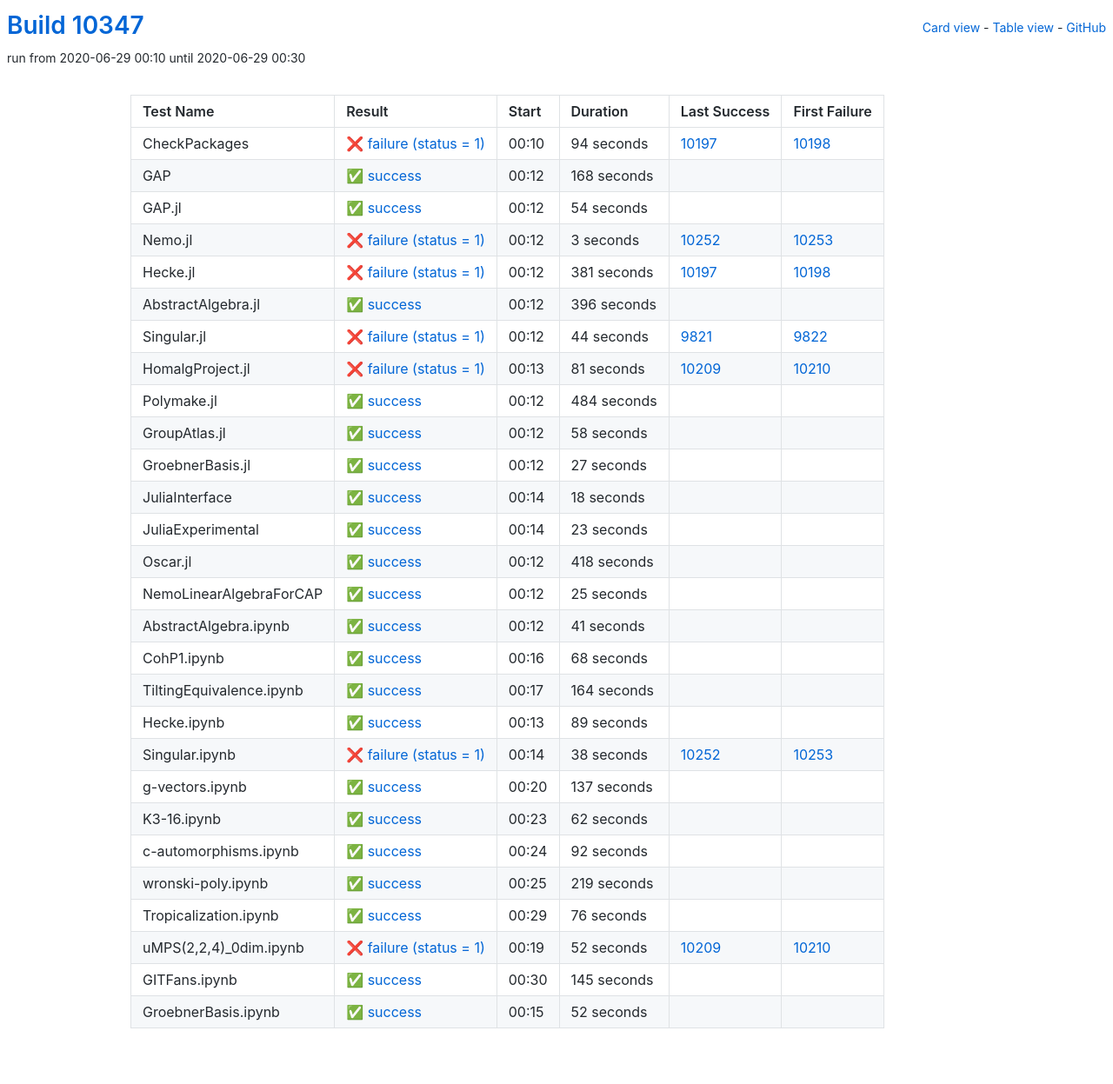
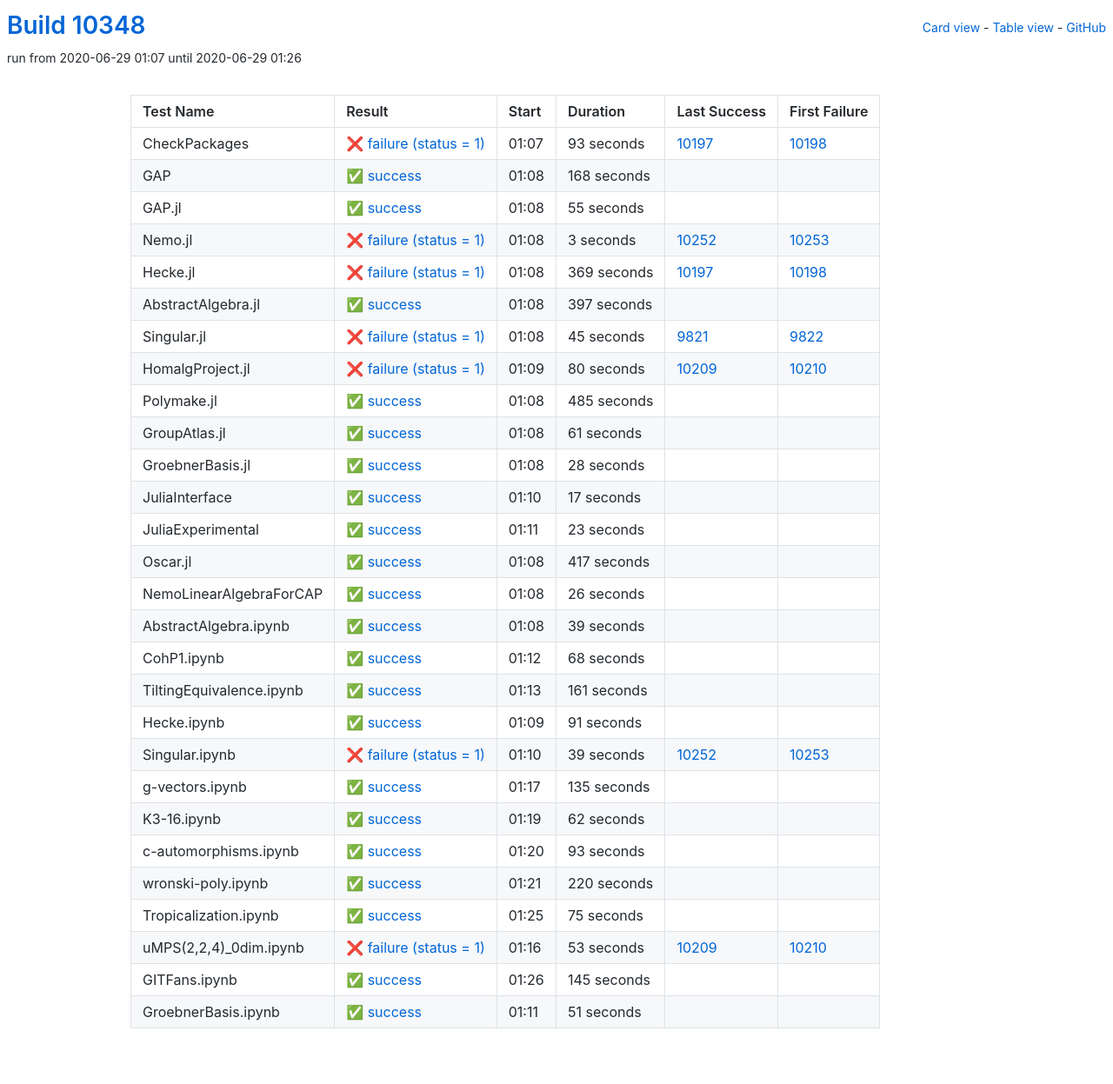
Before and after one commit to oscar-system/oscar-ci-status, a Jekyll site: the page built from table.html, in a window 1280 px wide. Shown: the whole page at 87% size. Built offline with Jekyll 4.4.1, drawn with Linux system fonts in a browser that asks for light colours.

Commit message:
Build #10348

```diff
--- a/_data/ci.yml
+++ b/_data/ci.yml
@@ -1,6 +1,6 @@
 ---
-build: 10347
-build_url: https://oscarci.mathematik.uni-kl.de/job/oscar/10347/
+build: 10348
+build_url: https://oscarci.mathematik.uni-kl.de/job/oscar/10348/
 job: oscar
 organization: oscar-system
 repo: oscar-ci-status
@@ -8,20 +8,20 @@
 tests:
 - name: CheckPackages
   id: checkpackages
-  log: https://oscarci.mathematik.uni-kl.de/job/oscar/10347/artifact/logs/build-10347/CheckPackages.log
-  start: 2020-06-29 00:10
+  log: https://oscarci.mathematik.uni-kl.de/job/oscar/10348/artifact/logs/build-10348/CheckPackages.log
+  start: 2020-06-29 01:07
   success: false
   exitcode: 1
   status: failure
-  duration: 94
+  duration: 93
   last_success: 10197
   last_success_url: https://oscarci.mathematik.uni-kl.de/job/oscar/10197/
   first_failure: 10198
   first_failure_url: https://oscarci.mathematik.uni-kl.de/job/oscar/10198/
 - name: GAP
   id: gap
-  log: https://oscarci.mathematik.uni-kl.de/job/oscar/10347/artifact/logs/build-10347/GAP.log
-  start: 2020-06-29 00:12
+  log: https://oscarci.mathematik.uni-kl.de/job/oscar/10348/artifact/logs/build-10348/GAP.log
+  start: 2020-06-29 01:08
   success: true
   exitcode: 0
   status: success
@@ -32,20 +32,20 @@
   first_failure_url:
 - name: GAP.jl
   id: gap-jl
-  log: https://oscarci.mathematik.uni-kl.de/job/oscar/10347/artifact/logs/build-10347/GAP.jl.log
-  start: 2020-06-29 00:12
+  log: https://oscarci.mathematik.uni-kl.de/job/oscar/10348/artifact/logs/build-10348/GAP.jl.log
+  start: 2020-06-29 01:08
   success: true
   exitcode: 0
   status: success
-  duration: 54
+  duration: 55
   last_success: false
   last_success_url:
   first_failure: false
   first_failure_url:
 - name: Nemo.jl
   id: nemo-jl
-  log: https://oscarci.mathematik.uni-kl.de/job/oscar/10347/artifact/logs/build-10347/Nemo.jl.log
-  start: 2020-06-29 00:12
+  log: https://oscarci.mathematik.uni-kl.de/job/oscar/10348/artifact/logs/build-10348/Nemo.jl.log
+  start: 2020-06-29 01:08
   success: false
   exitcode: 1
   status: failure
@@ -56,104 +56,104 @@
   first_failure_url: https://oscarci.mathematik.uni-kl.de/job/oscar/10253/
 - name: Hecke.jl
   id: hecke-jl
-  log: https://oscarci.mathematik.uni-kl.de/job/oscar/10347/artifact/logs/build-10347/Hecke.jl.log
-  start: 2020-06-29 00:12
+  log: https://oscarci.mathematik.uni-kl.de/job/oscar/10348/artifact/logs/build-10348/Hecke.jl.log
+  start: 2020-06-29 01:08
   success: false
   exitcode: 1
   status: failure
-  duration: 381
+  duration: 369
   last_success: 10197
   last_success_url: https://oscarci.mathematik.uni-kl.de/job/oscar/10197/
   first_failure: 10198
   first_failure_url: https://oscarci.mathematik.uni-kl.de/job/oscar/10198/
 - name: AbstractAlgebra.jl
   id: abstractalgebra-jl
-  log: https://oscarci.mathematik.uni-kl.de/job/oscar/10347/artifact/logs/build-10347/AbstractAlgebra.jl.log
-  start: 2020-06-29 00:12
+  log: https://oscarci.mathematik.uni-kl.de/job/oscar/10348/artifact/logs/build-10348/AbstractAlgebra.jl.log
+  start: 2020-06-29 01:08
   success: true
   exitcode: 0
   status: success
-  duration: 396
+  duration: 397
   last_success: false
   last_success_url:
   first_failure: false
   first_failure_url:
 - name: Singular.jl
   id: singular-jl
-  log: https://oscarci.mathematik.uni-kl.de/job/oscar/10347/artifact/logs/build-10347/Singular.jl.log
-  start: 2020-06-29 00:12
+  log: https://oscarci.mathematik.uni-kl.de/job/oscar/10348/artifact/logs/build-10348/Singular.jl.log
+  start: 2020-06-29 01:08
   success: false
   exitcode: 1
   status: failure
-  duration: 44
+  duration: 45
   last_success: 9821
   last_success_url: https://oscarci.mathematik.uni-kl.de/job/oscar/9821/
   first_failure: 9822
   first_failure_url: https://oscarci.mathematik.uni-kl.de/job/oscar/9822/
 - name: HomalgProject.jl
   id: homalgproject-jl
-  log: https://oscarci.mathematik.uni-kl.de/job/oscar/10347/artifact/logs/build-10347/HomalgProject.jl.log
-  start: 2020-06-29 00:13
+  log: https://oscarci.mathematik.uni-kl.de/job/oscar/10348/artifact/logs/build-10348/HomalgProject.jl.log
+  start: 2020-06-29 01:09
   success: false
   exitcode: 1
   status: failure
-  duration: 81
+  duration: 80
   last_success: 10209
   last_success_url: https://oscarci.mathematik.uni-kl.de/job/oscar/10209/
   first_failure: 10210
   first_failure_url: https://oscarci.mathematik.uni-kl.de/job/oscar/10210/
 - name: Polymake.jl
   id: polymake-jl
-  log: https://oscarci.mathematik.uni-kl.de/job/oscar/10347/artifact/logs/build-10347/Polymake.jl.log
-  start: 2020-06-29 00:12
+  log: https://oscarci.mathematik.uni-kl.de/job/oscar/10348/artifact/logs/build-10348/Polymake.jl.log
+  start: 2020-06-29 01:08
   success: true
   exitcode: 0
   status: success
-  duration: 484
+  duration: 485
   last_success: false
   last_success_url:
   first_failure: false
   first_failure_url:
 - name: GroupAtlas.jl
   id: groupatlas-jl
-  log: https://oscarci.mathematik.uni-kl.de/job/oscar/10347/artifact/logs/build-10347/GroupAtlas.jl.log
-  start: 2020-06-29 00:12
+  log: https://oscarci.mathematik.uni-kl.de/job/oscar/10348/artifact/logs/build-10348/GroupAtlas.jl.log
+  start: 2020-06-29 01:08
   success: true
   exitcode: 0
   status: success
-  duration: 58
+  duration: 61
   last_success: false
   last_success_url:
   first_failure: false
   first_failure_url:
 - name: GroebnerBasis.jl
   id: groebnerbasis-jl
-  log: https://oscarci.mathematik.uni-kl.de/job/oscar/10347/artifact/logs/build-10347/GroebnerBasis.jl.log
-  start: 2020-06-29 00:12
+  log: https://oscarci.mathematik.uni-kl.de/job/oscar/10348/artifact/logs/build-10348/GroebnerBasis.jl.log
+  start: 2020-06-29 01:08
   success: true
   exitcode: 0
   status: success
-  duration: 27
+  duration: 28
   last_success: false
   last_success_url:
   first_failure: false
   first_failure_url:
 - name: JuliaInterface
   id: juliainterface
-  log: https://oscarci.mathematik.uni-kl.de/job/oscar/10347/artifact/logs/build-10347/JuliaInterface.log
-  start: 2020-06-29 00:14
+  log: https://oscarci.mathematik.uni-kl.de/job/oscar/10348/artifact/logs/build-10348/JuliaInterface.log
+  start: 2020-06-29 01:10
   success: true
   exitcode: 0
   status: success
-  duration: 18
+  duration: 17
   last_success: false
   last_success_url:
   first_failure: false
   first_failure_url:
 - name: JuliaExperimental
   id: juliaexperimental
-  log: https://oscarci.mathematik.uni-kl.de/job/oscar/10347/artifact/logs/build-10347/JuliaExperimental.log
-  start: 2020-06-29 00:14
+  log: https://oscarci.mathematik.uni-kl.de/job/oscar/10348/artifact/logs/build-10348/JuliaExperimental.log
+  start: 2020-06-29 01:11
   success: true
   exitcode: 0
   status: success
@@ -164,44 +164,44 @@
   first_failure_url:
 - name: Oscar.jl
   id: oscar-jl
-  log: https://oscarci.mathematik.uni-kl.de/job/oscar/10347/artifact/logs/build-10347/Oscar.jl.log
-  start: 2020-06-29 00:12
+  log: https://oscarci.mathematik.uni-kl.de/job/oscar/10348/artifact/logs/build-10348/Oscar.jl.log
+  start: 2020-06-29 01:08
   success: true
   exitcode: 0
   status: success
-  duration: 418
+  duration: 417
   last_success: false
   last_success_url:
   first_failure: false
   first_failure_url:
 - name: NemoLinearAlgebraForCAP
   id: nemolinearalgebraforcap
-  log: https://oscarci.mathematik.uni-kl.de/job/oscar/10347/artifact/logs/build-10347/NemoLinearAlgebraForCAP.log
-  start: 2020-06-29 00:12
+  log: https://oscarci.mathematik.uni-kl.de/job/oscar/10348/artifact/logs/build-10348/NemoLinearAlgebraForCAP.log
+  start: 2020-06-29 01:08
   success: true
   exitcode: 0
   status: success
-  duration: 25
+  duration: 26
   last_success: false
   last_success_url:
   first_failure: false
   first_failure_url:
 - name: AbstractAlgebra.ipynb
   id: abstractalgebra-ipynb
-  log: https://oscarci.mathematik.uni-kl.de/job/oscar/10347/artifact/logs/build-10347/AbstractAlgebra.ipynb.log
-  start: 2020-06-29 00:12
+  log: https://oscarci.mathematik.uni-kl.de/job/oscar/10348/artifact/logs/build-10348/AbstractAlgebra.ipynb.log
+  start: 2020-06-29 01:08
   success: true
   exitcode: 0
   status: success
-  duration: 41
+  duration: 39
   last_success: false
   last_success_url:
   first_failure: false
   first_failure_url:
 - name: CohP1.ipynb
   id: cohp1-ipynb
-  log: https://oscarci.mathematik.uni-kl.de/job/oscar/10347/artifact/logs/build-10347/CohP1.ipynb.log
-  start: 2020-06-29 00:16
+  log: https://oscarci.mathematik.uni-kl.de/job/oscar/10348/artifact/logs/build-10348/CohP1.ipynb.log
+  start: 2020-06-29 01:12
   success: true
   exitcode: 0
   status: success
@@ -212,56 +212,56 @@
   first_failure_url:
 - name: TiltingEquivalence.ipynb
   id: tiltingequivalence-ipynb
-  log: https://oscarci.mathematik.uni-kl.de/job/oscar/10347/artifact/logs/build-10347/TiltingEquivalence.ipynb.log
-  start: 2020-06-29 00:17
+  log: https://oscarci.mathematik.uni-kl.de/job/oscar/10348/artifact/logs/build-10348/TiltingEquivalence.ipynb.log
+  start: 2020-06-29 01:13
   success: true
   exitcode: 0
   status: success
-  duration: 164
+  duration: 161
   last_success: false
   last_success_url:
   first_failure: false
   first_failure_url:
 - name: Hecke.ipynb
   id: hecke-ipynb
-  log: https://oscarci.mathematik.uni-kl.de/job/oscar/10347/artifact/logs/build-10347/Hecke.ipynb.log
-  start: 2020-06-29 00:13
+  log: https://oscarci.mathematik.uni-kl.de/job/oscar/10348/artifact/logs/build-10348/Hecke.ipynb.log
+  start: 2020-06-29 01:09
   success: true
   exitcode: 0
   status: success
-  duration: 89
+  duration: 91
   last_success: false
   last_success_url:
   first_failure: false
   first_failure_url:
 - name: Singular.ipynb
   id: singular-ipynb
-  log: https://oscarci.mathematik.uni-kl.de/job/oscar/10347/artifact/logs/build-10347/Singular.ipynb.log
-  start: 2020-06-29 00:14
+  log: https://oscarci.mathematik.uni-kl.de/job/oscar/10348/artifact/logs/build-10348/Singular.ipynb.log
+  start: 2020-06-29 01:10
   success: false
   exitcode: 1
   status: failure
-  duration: 38
+  duration: 39
   last_success: 10252
   last_success_url: https://oscarci.mathematik.uni-kl.de/job/oscar/10252/
   first_failure: 10253
   first_failure_url: https://oscarci.mathematik.uni-kl.de/job/oscar/10253/
 - name: g-vectors.ipynb
   id: g-vectors-ipynb
-  log: https://oscarci.mathematik.uni-kl.de/job/oscar/10347/artifact/logs/build-10347/g-vectors.ipynb.log
-  start: 2020-06-29 00:20
+  log: https://oscarci.mathematik.uni-kl.de/job/oscar/10348/artifact/logs/build-10348/g-vectors.ipynb.log
+  start: 2020-06-29 01:17
   success: true
   exitcode: 0
   status: success
-  duration: 137
+  duration: 135
   last_success: false
   last_success_url:
   first_failure: false
   first_failure_url:
 - name: K3-16.ipynb
   id: k3-16-ipynb
-  log: https://oscarci.mathematik.uni-kl.de/job/oscar/10347/artifact/logs/build-10347/K3-16.ipynb.log
-  start: 2020-06-29 00:23
+  log: https://oscarci.mathematik.uni-kl.de/job/oscar/10348/artifact/logs/build-10348/K3-16.ipynb.log
+  start: 2020-06-29 01:19
   success: true
   exitcode: 0
   status: success
@@ -272,56 +272,56 @@
   first_failure_url:
 - name: c-automorphisms.ipynb
   id: c-automorphisms-ipynb
-  log: https://oscarci.mathematik.uni-kl.de/job/oscar/10347/artifact/logs/build-10347/c-automorphisms.ipynb.log
-  start: 2020-06-29 00:24
+  log: https://oscarci.mathematik.uni-kl.de/job/oscar/10348/artifact/logs/build-10348/c-automorphisms.ipynb.log
+  start: 2020-06-29 01:20
   success: true
   exitcode: 0
   status: success
-  duration: 92
+  duration: 93
   last_success: false
   last_success_url:
   first_failure: false
   first_failure_url:
 - name: wronski-poly.ipynb
   id: wronski-poly-ipynb
-  log: https://oscarci.mathematik.uni-kl.de/job/oscar/10347/artifact/logs/build-10347/wronski-poly.ipynb.log
-  start: 2020-06-29 00:25
+  log: https://oscarci.mathematik.uni-kl.de/job/oscar/10348/artifact/logs/build-10348/wronski-poly.ipynb.log
+  start: 2020-06-29 01:21
   success: true
   exitcode: 0
   status: success
-  duration: 219
+  duration: 220
   last_success: false
   last_success_url:
   first_failure: false
   first_failure_url:
 - name: Tropicalization.ipynb
   id: tropicalization-ipynb
-  log: https://oscarci.mathematik.uni-kl.de/job/oscar/10347/artifact/logs/build-10347/Tropicalization.ipynb.log
-  start: 2020-06-29 00:29
+  log: https://oscarci.mathematik.uni-kl.de/job/oscar/10348/artifact/logs/build-10348/Tropicalization.ipynb.log
+  start: 2020-06-29 01:25
   success: true
   exitcode: 0
   status: success
-  duration: 76
+  duration: 75
   last_success: false
   last_success_url:
   first_failure: false
   first_failure_url:
 - name: uMPS(2,2,4)_0dim.ipynb
   id: umps-2-2-4-0dim-ipynb
-  log: https://oscarci.mathematik.uni-kl.de/job/oscar/10347/artifact/logs/build-10347/uMPS-2-2-4-_0dim.ipynb.log
-  start: 2020-06-29 00:19
+  log: https://oscarci.mathematik.uni-kl.de/job/oscar/10348/artifact/logs/build-10348/uMPS-2-2-4-_0dim.ipynb.log
+  start: 2020-06-29 01:16
   success: false
   exitcode: 1
   status: failure
-  duration: 52
+  duration: 53
   last_success: 10209
   last_success_url: https://oscarci.mathematik.uni-kl.de/job/oscar/10209/
   first_failure: 10210
   first_failure_url: https://oscarci.mathematik.uni-kl.de/job/oscar/10210/
 - name: GITFans.ipynb
   id: gitfans-ipynb
-  log: https://oscarci.mathematik.uni-kl.de/job/oscar/10347/artifact/logs/build-10347/GITFans.ipynb.log
-  start: 2020-06-29 00:30
+  log: https://oscarci.mathematik.uni-kl.de/job/oscar/10348/artifact/logs/build-10348/GITFans.ipynb.log
+  start: 2020-06-29 01:26
   success: true
   exitcode: 0
   status: success
@@ -332,12 +332,12 @@
   first_failure_url:
 - name: GroebnerBasis.ipynb
   id: groebnerbasis-ipynb
-  log: https://oscarci.mathematik.uni-kl.de/job/oscar/10347/artifact/logs/build-10347/GroebnerBasis.ipynb.log
-  start: 2020-06-29 00:15
+  log: https://oscarci.mathematik.uni-kl.de/job/oscar/10348/artifact/logs/build-10348/GroebnerBasis.ipynb.log
+  start: 2020-06-29 01:11
   success: true
   exitcode: 0
   status: success
-  duration: 52
+  duration: 51
   last_success: false
   last_success_url:
   first_failure: false
```
Also changed, not shown: README.md.
